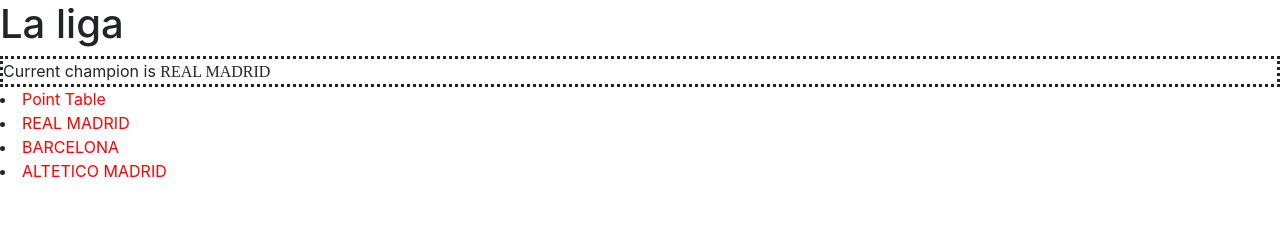
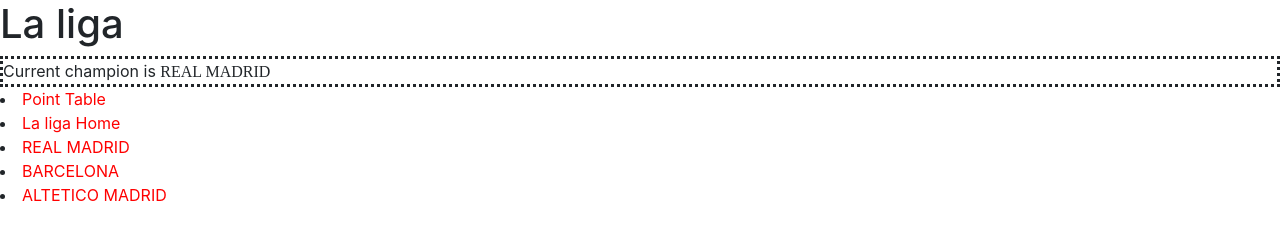
Before and after one commit to ganeshptl52/project0, a plain HTML site: page index.html in a window 1280 px wide. Drawn offline with nearby package versions, Linux system fonts and the light colour scheme; files that its build step writes are made by us from their sources; files whose address does not match are found by name.

Commit message:
Update index.html

```diff
--- a/index.html
+++ b/index.html
@@ -10,6 +10,7 @@
 		<div id=champ>Current champion is <span class=top > REAL MADRID </span></div>
 		<div>
 			<li><a href="pointtable.html">Point Table</a></li>
+			<li><a href="index.html">La liga Home</a></li>
 			<li><a href="realmadrid.html">REAL MADRID</a></li>
 			<li><a href="barcelona.html">BARCELONA</a></li>
 			<li><a href="alteticomadrid.html">ALTETICO MADRID</a></li>
```
